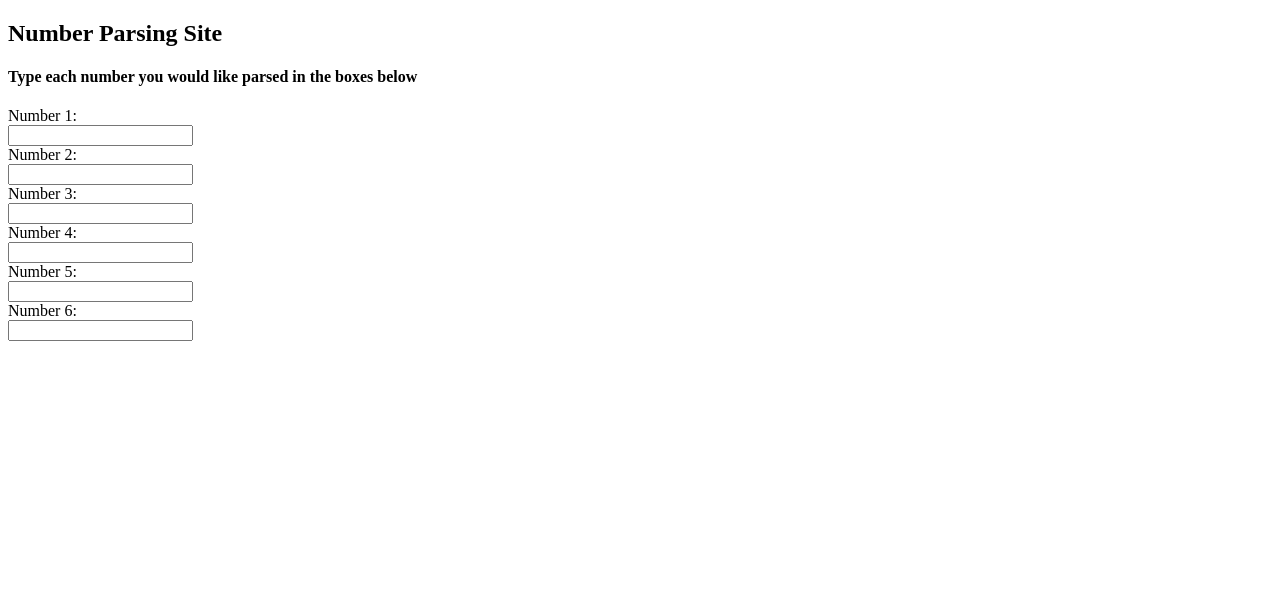
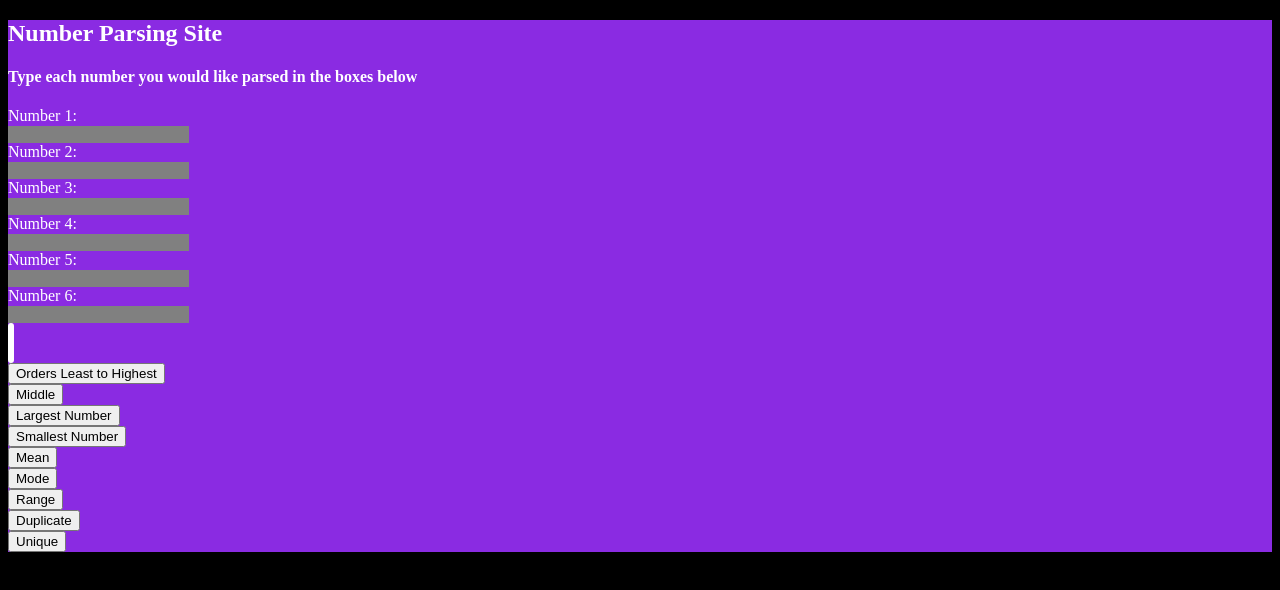
Before and after one commit to Poisonite/numberParsing, a plain HTML site: page index.html in a window 1280 px wide. Drawn offline with Linux system fonts and the light colour scheme.

Commit message:
EOD 1/23/20
Mean and largest number done
styling is awful

```diff
--- a/homeStyles.css
+++ b/homeStyles.css
@@ -0,0 +1,20 @@
+html{
+    background-color: black;
+}
+body{
+    background-color: blueviolet;
+    color: white;
+}
+
+input{
+    background-color: gray;
+    color: white;
+    border-style: none;
+}
+
+#outputBox{
+    border-style: solid;
+    border-width: 3px;
+    border-radius: 5px;
+    width: fit-content;
+}
--- a/index.html
+++ b/index.html
@@ -5,33 +5,46 @@
         <meta name="viewport" content="width=device-width, initial-scale=1.0">
         <meta http-equiv="X-UA-Compatible" content="ie=edge">
         <title>Number Parsing</title>
-        <link rel="stylesheet" href="style.css" />
-        <script src="string.js" defer></script>
+        <link rel="stylesheet" href="homeStyles.css" />
+        <script src="script.js" defer></script>
     </head>
     <body>
         <header>
             <h2>Number Parsing Site</h2>
         </header>
-        <div>
-            <h4>Type each number you would like parsed in the boxes below</h4>
+        <div id="instructionsBox">
+            <h4 id="instructions"></h4>
         </div>
         <form>
+            <!-- !!!: Input Boxes -->
             Number 1: <br/>
-            <input type="number" name="firstNumber" id="second" /><br/>
+            <input type="number" name="firstNumber" id="first" required /><br/>
             Number 2: <br/>
-            <input type="number" name="secondNumber" id="second" /><br/>
+            <input type="number" name="secondNumber" id="second" required /><br/>
             Number 3: <br/>
-            <input type="number" name="secondNumber" id="second" /><br/>
+            <input type="number" name="thirdNumber" id="third" required /><br/>
             Number 4: <br/>
-            <input type="number" name="secondNumber" id="second" /><br/>
+            <input type="number" name="forthNumber" id="forth" required /><br/>
             Number 5: <br/>
-            <input type="number" name="secondNumber" id="second" /><br/>
+            <input type="number" name="fifthNumber" id="fifth" required /><br/>
             Number 6: <br/>
-            <input type="number" name="secondNumber" id="second" /><br/>
+            <input type="number" name="sixthNumber" id="sixth" required /><br/>
 
-            <p id="output"></p><br/>
+            <!-- !!!: Output box -->
+            <div id="outputBox">
+                <p id="output"></p><br/>
+            </div>
 
             <!-- !!!: Buttons here -->
+            <button type="button" name="submit" onclick="leastHighest()">Orders Least to Highest</button><br/>
+            <button type="button" name="submit" onclick="middle()">Middle</button><br/>
+            <button type="button" name="submit" onclick="largestNumber()">Largest Number</button><br/>
+            <button type="button" name="submit" onclick="smallestNumber()">Smallest Number</button><br/>
+            <button type="button" name="submit" onclick="mean()">Mean</button><br/>
+            <button type="button" name="submit" onclick="mode()">Mode</button><br/>
+            <button type="button" name="submit" onclick="range()">Range</button><br/>
+            <button type="button" name="submit" onclick="duplicate()">Duplicate</button><br/>
+            <button type="button" name="submit" onclick="unique()">Unique</button><br/>
         </form>
     </body>
 </html>
--- a/script.js
+++ b/script.js
@@ -0,0 +1,127 @@
+"use strict";
+
+//Global vars
+var output = document.getElementById("output");
+var instructions = document.getElementById("instructions");
+instructions.innerHTML = "Type each number you would like parsed in the boxes below";
+var answer = "";
+var flag = false;
+
+var num1 = document.getElementById("first");
+var num2 = document.getElementById("second");
+var num3 = document.getElementById("third");
+var num4 = document.getElementById("forth");
+var num5 = document.getElementById("fifth");
+var num6 = document.getElementById("sixth");
+
+
+function mean(){
+    if(flag === true){
+        num1 = parseFloat(num1);
+        num2 = parseFloat(num2);
+        num3 = parseFloat(num3);
+        num4 = parseFloat(num4);
+        num5 = parseFloat(num5);
+        num6 = parseFloat(num6);
+        console.log("this is num1: " + num1); //debug line for num 1 var
+        console.log("this is num2: " + num2); //debug line for num 2 var
+        console.log("this is num3: " + num3); //debug line for num 3 var
+        console.log("this is num4: " + num4); //debug line for num 4 var
+        console.log("this is num5: " + num5); //debug line for num 5 var
+        console.log("this is num6: " + num6); //debug line for num 6 var
+    }
+    else if(flag === false){
+        num1 = parseFloat(num1.value);
+        num2 = parseFloat(num2.value);
+        num3 = parseFloat(num3.value);
+        num4 = parseFloat(num4.value);
+        num5 = parseFloat(num5.value);
+        num6 = parseFloat(num6.value);
+        console.log("this is num1: " + num1); //debug line for num 1 var
+        console.log("this is num2: " + num2); //debug line for num 2 var
+        console.log("this is num3: " + num3); //debug line for num 3 var
+        console.log("this is num4: " + num4); //debug line for num 4 var
+        console.log("this is num5: " + num5); //debug line for num 5 var
+        console.log("this is num6: " + num6); //debug line for num 6 var
+    }
+
+    var sum = num1 + num2 + num3 + num4 + num5 + num6;
+
+    console.log("this is num1: " + num1); //debug line for num 1 var
+    console.log("this is num2: " + num2); //debug line for num 2 var
+    console.log("this is num3: " + num3); //debug line for num 3 var
+    console.log("this is num4: " + num4); //debug line for num 4 var
+    console.log("this is num5: " + num5); //debug line for num 5 var
+    console.log("this is num6: " + num6); //debug line for num 6 var
+    console.log("this is sum: " + sum); //debug line for sum var
+
+    var count = 6;
+    console.log("this is count: " + count); //debug line for count var
+
+    answer = sum/count;
+    console.log("this is answer: " + answer); //debug line for answer var
+    output.innerHTML = answer;
+    flag = true
+    return answer;
+}
+
+function largestNumber(){
+    if(flag === true){
+        num1 = parseFloat(num1);
+        num2 = parseFloat(num2);
+        num3 = parseFloat(num3);
+        num4 = parseFloat(num4);
+        num5 = parseFloat(num5);
+        num6 = parseFloat(num6);
+        console.log("this is num1: " + num1); //debug line for num 1 var
+        console.log("this is num2: " + num2); //debug line for num 2 var
+        console.log("this is num3: " + num3); //debug line for num 3 var
+        console.log("this is num4: " + num4); //debug line for num 4 var
+        console.log("this is num5: " + num5); //debug line for num 5 var
+        console.log("this is num6: " + num6); //debug line for num 6 var
+    }
+    else if(flag === false){
+        num1 = parseFloat(num1.value);
+        num2 = parseFloat(num2.value);
+        num3 = parseFloat(num3.value);
+        num4 = parseFloat(num4.value);
+        num5 = parseFloat(num5.value);
+        num6 = parseFloat(num6.value);
+        console.log("this is num1: " + num1); //debug line for num 1 var
+        console.log("this is num2: " + num2); //debug line for num 2 var
+        console.log("this is num3: " + num3); //debug line for num 3 var
+        console.log("this is num4: " + num4); //debug line for num 4 var
+        console.log("this is num5: " + num5); //debug line for num 5 var
+        console.log("this is num6: " + num6); //debug line for num 6 var
+    }
+
+    if(num1 > num2 && num1 > num3 && num1 > num4 && num1 > num5 && num1 > num6){
+        output.innerHTML = num1;
+        flag = true;
+    }
+    else if(num2 > num1 && num2 > num3 && num2 > num4 && num2 > num5 && num2 > num6){
+        output.innerHTML = num2;
+        flag = true;
+    }
+    else if(num3 > num1 && num3 > num2 && num3 > num4 && num3 > num5 && num3 > num6){
+        output.innerHTML = num3;
+        flag = true;
+    }
+    else if(num4 > num1 && num4 > num2 && num4 > num3 && num4 > num5 && num4 > num6){
+        output.innerHTML = num4;
+        flag = true;
+    }
+    else if(num5 > num1 && num5 > num2 && num5 > num3 && num5 > num4 && num5 > num6){
+        output.innerHTML = num5;
+        flag = true;
+    }
+    else if(num6 > num1 && num6 > num2 && num6 > num3 && num6 > num4 && num6 > num5){
+        output.innerHTML = num6;
+        flag = true;
+    }
+    else{
+        output.innerHTML = "One or more numbers is equal to another number";
+        flag = true;
+    }
+    return true;
+}
```
